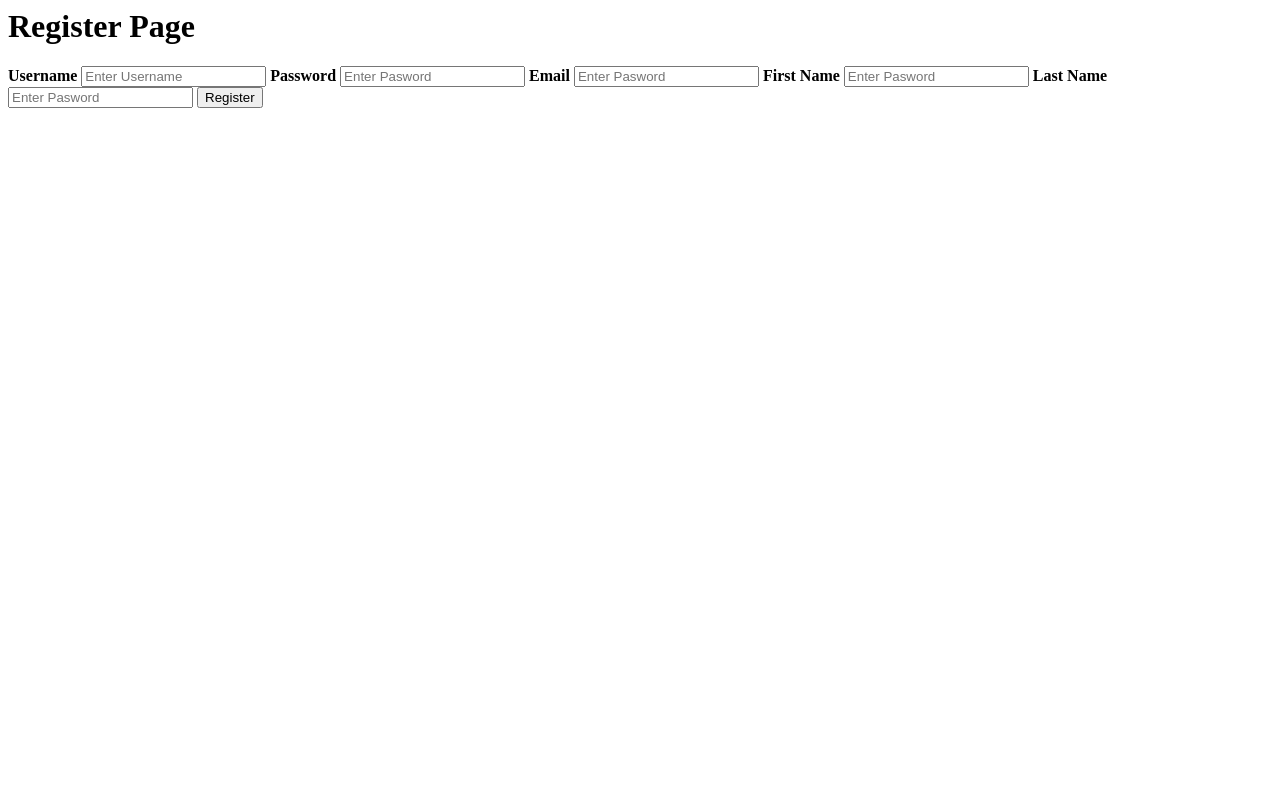
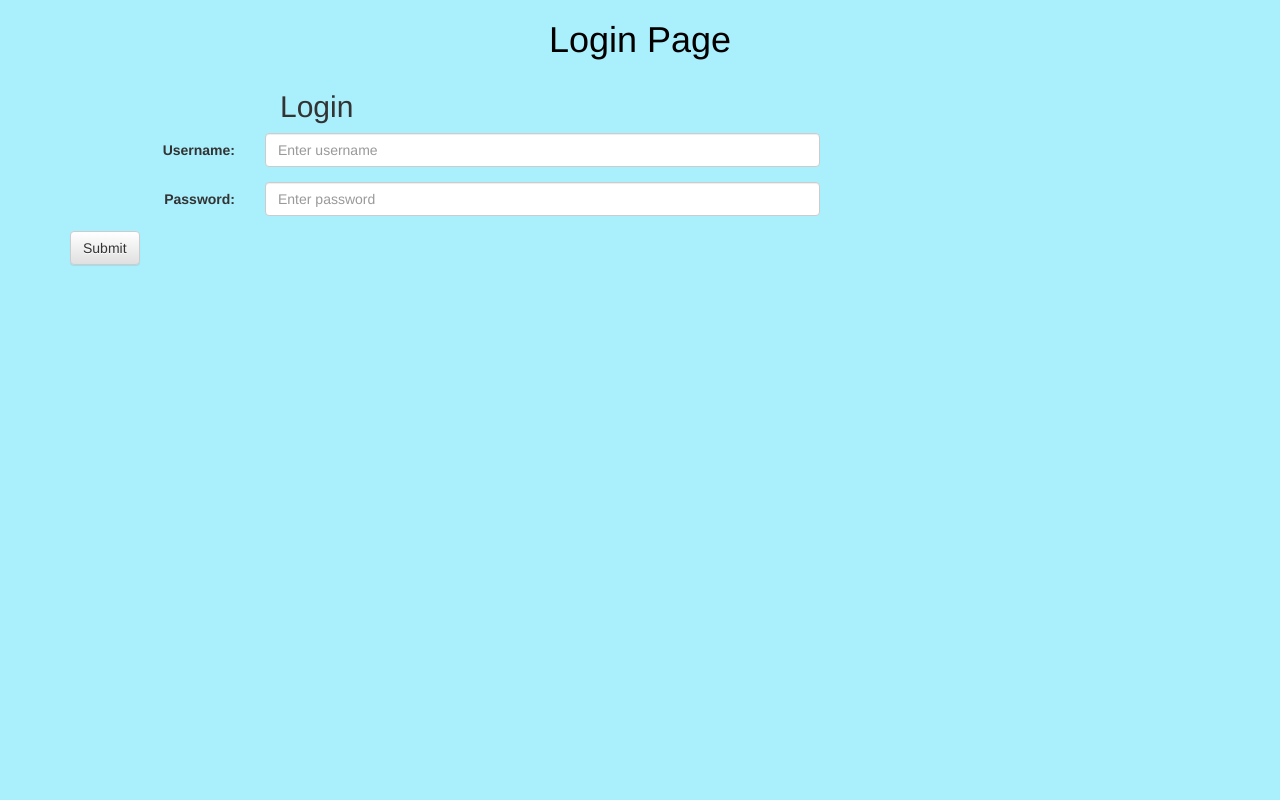
Before and after one commit to ryantantiern/strange-references, a Django app: page /register in a window 1280 px wide. Run offline with Django 3.2, Linux system fonts and the light colour scheme; some libraries are stand-ins or nearby versions.

Commit message:
started collapsible for regiser user

```diff
--- a/strange_references/templates/strange_references/register.html
+++ b/strange_references/templates/strange_references/register.html
@@ -1,22 +1,95 @@
-<h1>Register Page</h1>
+<head>
+	{% load staticfiles %}
 
-<form action="{% url 'strange_references:authenticate' %}" method="post">
-	{% csrf_token %}
-	<label><b>Username</b></label>
-	<input type="text" placeholder="Enter Username" name="uname" required></input>
+	<title>Login</title>
 
-	<label><b>Password</b></label>
-	<input type="Password" placeholder="Enter Pasword" name="pwd" required>
+	<link rel="stylesheet" href="//maxcdn.bootstrapcdn.com/bootstrap/3.2.0/css/bootstrap.min.css">
 
-    <label><b>Email</b></label>
-	<input type="text" placeholder="Enter Pasword" name="email" required>
+	<link rel="stylesheet" href="//maxcdn.bootstrapcdn.com/bootstrap/3.2.0/css/bootstrap-theme.min.css">
 
-    <label><b>First Name</b></label>
-	<input type="text" placeholder="Enter Pasword" name="first_name" required>
+	<link rel="stylesheet" type="text/css" href="{% static 'css/login.css' %}">
 
-    <label><b>Last Name</b></label>
-	<input type="text" placeholder="Enter Pasword" name="last_name" required>
+	<style type="text/css">
+	h1 {
+		color: black;
+		text-align: center;
+	}
 
-	<button type="submit">Register</button>
+	body {
+		background-color: #a9effc
+	}
+	</style>
 
-</form>
+</head>
+
+<h1>Login Page</h1>
+
+
+<div class="container">
+<div class="row">
+<div class="col-sm-2"></div>
+<div class="col-sm-4">
+  <h2 class="col-sm-4">Login</h2>
+  </div>
+  </div>
+
+
+  <form class="form-horizontal" action="{% url 'strange_references:authenticate' %}" method="post">
+  	{% csrf_token %}
+  	<!-- USERNAME -->
+    <div class="form-group">
+      <label class="control-label col-sm-2" for="email">Username:</label>
+      <div class="col-sm-6">
+        <input type="text" class="form-control" id="uname" placeholder="Enter username" required>
+      </div>
+    </div>
+
+
+    <!-- FIRST NAME -->
+
+    <div class="collapse" id="collapse-fname">
+    <div class="form-group">
+      <label class="control-label col-sm-2" for="fname">First name:</label>
+      <div class="col-sm-6">
+        <input type="text" class="form-control" id="fname" placeholder="Enter first name">
+      </div>
+    </div>
+    </div>
+
+
+    <!-- LAST NAME -->
+    <div class="form-group collapse">
+      <label class="control-label col-sm-2" for="lname">Last name:</label>
+      <div class="col-sm-6">
+        <input type="text" class="form-control" id="lname" placeholder="Enter last name">
+      </div>
+    </div>
+
+    <!-- EMAIL -->
+    <div class="form-group collapse">
+      <label class="control-label col-sm-2" for="email">Email:</label>
+      <div class="col-sm-6">
+        <input type="email" class="form-control" id="email" placeholder="Enter email">
+      </div>
+    </div>
+
+    <!-- PASSWORD -->
+    <div class="form-group">
+      <label class="control-label col-sm-2" for="pwd">Password:</label>
+      <div class="col-sm-6">
+        <input type="password" class="form-control" id="pwd" placeholder="Enter password" required>
+      </div>
+    </div>
+
+    <!-- CONFIRM PASSWORD -->
+    <div class="form-group collapse " id="demo">
+      <label class="control-label col-sm-2" for="pwd2">Confirm Password:</label>
+      <div class="col-sm-6">
+        <input type="password" class="form-control" id="pwd2" placeholder="Confirm password">
+      </div>
+    </div>
+
+
+    <button type="submit" class="btn btn-default">Submit</button>
+  </form>
+</div>
--- a/strange_references/views.py
+++ b/strange_references/views.py
@@ -30,6 +30,9 @@ def authenticate(request):
 
     user = auth.authenticate(username=username, password=password)
 
+    context = {}
+
+
     if user is not None:
         auth.login(request, user)
         context = {
```
Also changed, not shown: strange_references/static/css/login.css (deleted, +0 -8 lines), strange_references/templates/strange_references/login.html (+77 -12 lines), db.sqlite3.
